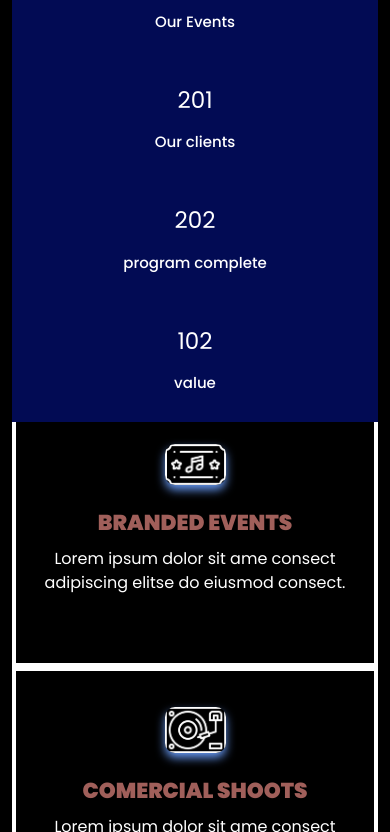
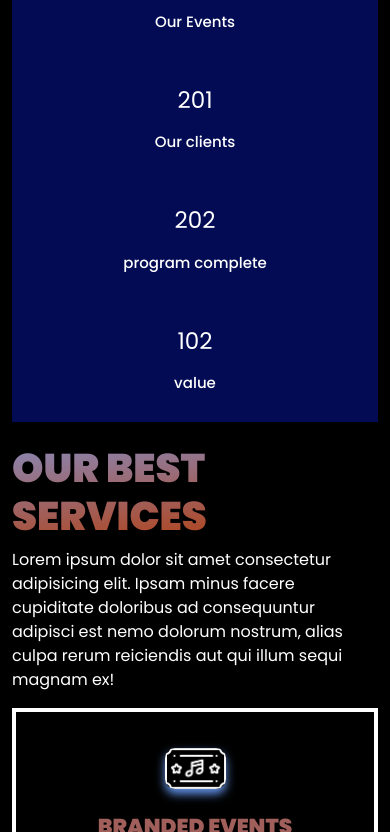
Before and after one commit to sandee614/dj-mega.com, a plain HTML site: page index.html in a window 390 px wide. Shown: the part 1168-2000 px from the top of the page. Drawn offline with nearby package versions, Linux system fonts and the light colour scheme; a script that the page names is missing.

Commit message:
Add files via upload

```diff
--- a/css/responsive.css
+++ b/css/responsive.css
@@ -26,6 +26,12 @@
                 .close_icon {
                     display: block;
                 }
+                #our_services {
+                    transition: 1s;
+                    clear: both;
+                    overflow: hidden;
+                    margin-top: 19rem;
+                }
                 #top_header {
                     display: none;
                 }
```
